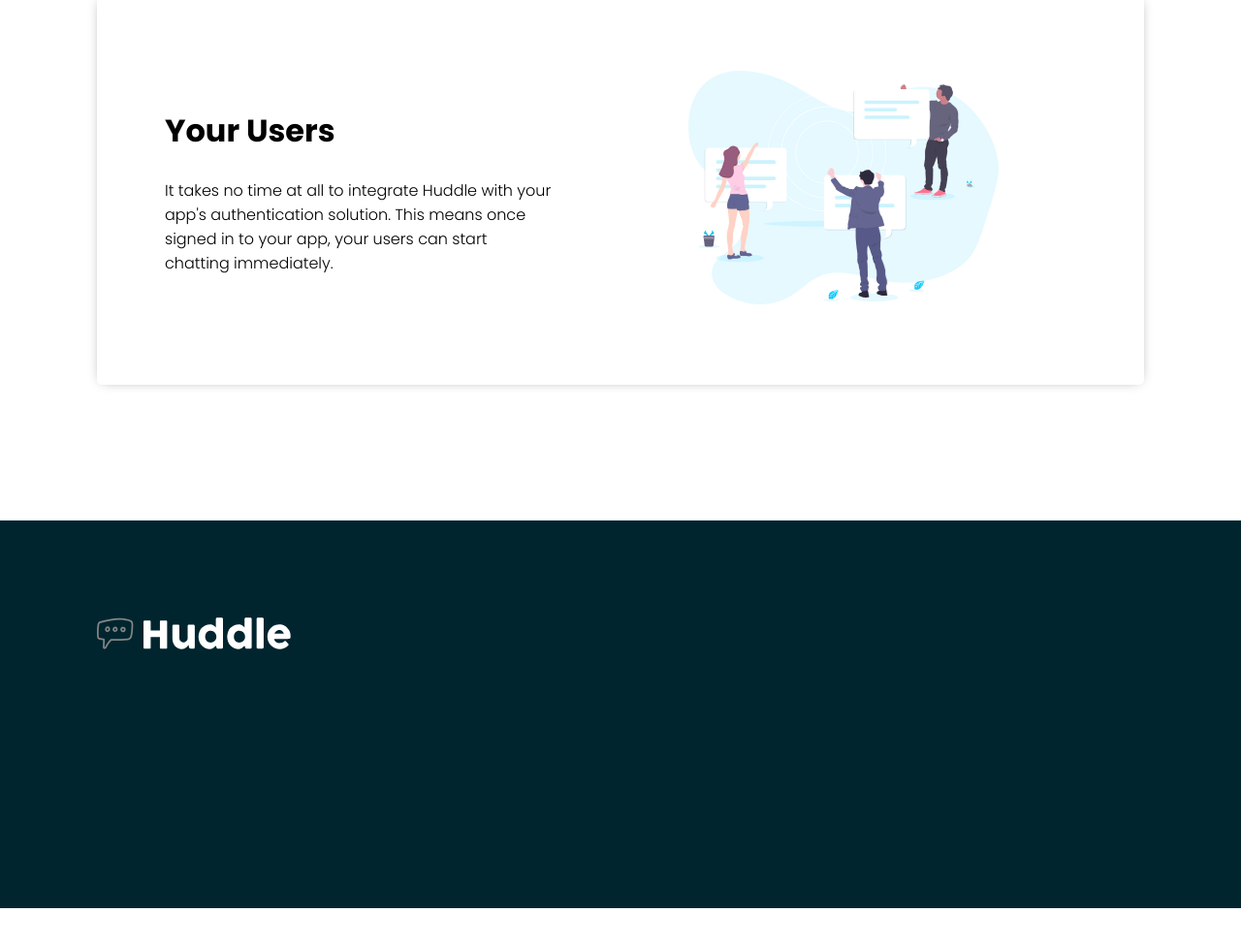
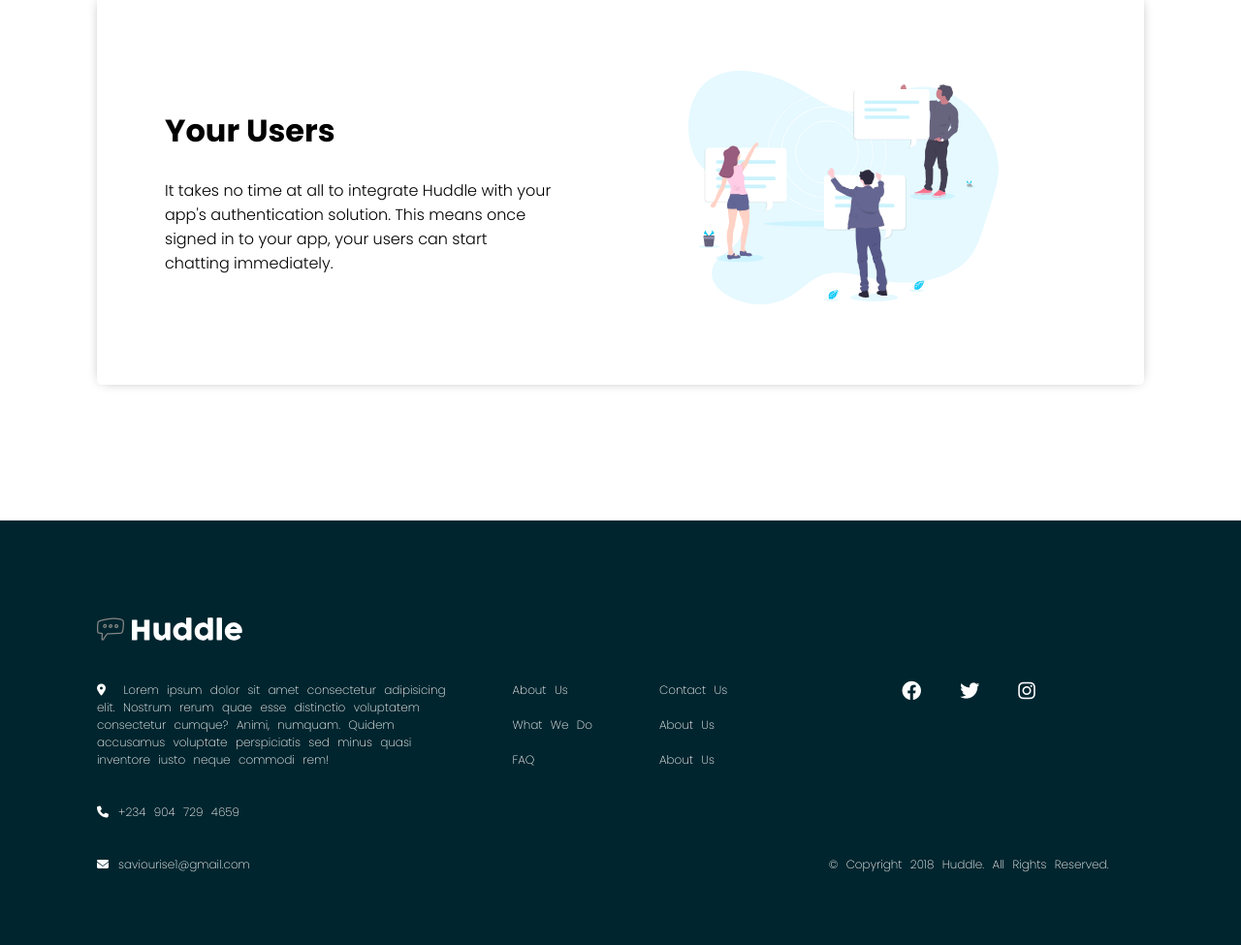
Before and after one commit to Saviourise/Zuri-responsive-task-2, a plain HTML site: page index.html in a window 1280 px wide. Shown: the part 1783-2758 px from the top of the page at 97% size. Before the commit the page ends 2720 px from the top, so only its background shows below. Drawn offline with nearby package versions, Linux system fonts and the light colour scheme.

Commit message:
Add files via upload

```diff
--- a/index.html
+++ b/index.html
@@ -17,6 +17,13 @@
     <link
       href="https://fonts.googleapis.com/css2?family=Open+Sans&display=swap"
       rel="stylesheet"
+    />
+    <link
+      rel="stylesheet"
+      href="https://cdnjs.cloudflare.com/ajax/libs/font-awesome/6.1.1/css/all.min.css"
+      integrity="sha512-KfkfwYDsLkIlwQp6LFnl8zNdLGxu9YAA1QvwINks4PhcElQSvqcyVLLD9aMhXd13uQjoXtEKNosOWaZqXgel0g=="
+      crossorigin="anonymous"
+      referrerpolicy="no-referrer"
     />
   </head>
   <body>
@@ -106,15 +113,52 @@
       <div class="info-logo">
         <img src="./images/logo.svg" alt="logo of the huddle concept" />
       </div>
+      <br />
+      <div class="footerRow">
+        <div class="fRow1">
+          <p>
+            <i class="fa-solid fa-location-dot"></i>
+            Lorem ipsum dolor sit amet consectetur adipisicing elit. Nostrum
+            rerum quae esse distinctio voluptatem consectetur cumque? Animi,
+            numquam. Quidem accusamus voluptate perspiciatis sed minus quasi
+            inventore iusto neque commodi rem!
+          </p>
+          <br />
+          <br />
+          <p><i class="fa-solid fa-phone"></i>+234 904 729 4659</p>
+          <br />
+          <br />
+          <p><i class="fa-solid fa-envelope"></i>saviourise1@gmail.com</p>
+        </div>
+        <div class="fRow2">
+          <div class="rowed">
+            <div class="rowed1">
+              <p>About Us</p>
+              <br />
+              <p>What We Do</p>
+              <br />
+              <p>FAQ</p>
+               <br class="show" />
+            </div>
+            <div class="rowed2">
+              <p>Contact Us</p>
+              <br />
+              <p>About Us</p>
+              <br />
+              <p>About Us</p>
+            </div>
+          </div>
+        </div>
+        <div class="fRow3">
+          <div>
+            <i class="fa-brands fa-facebook"></i
+            ><i class="fa-brands fa-twitter"></i
+            ><i class="fa-brands fa-instagram"></i>
+          </div>
+          <br>
+          <div>&copy Copyright 2018 Huddle. All Rights Reserved.</div>
+        </div>
+      </div>
     </section>
-
-    <script
-      type="module"
-      src="https://unpkg.com/ionicons@5.5.2/dist/ionicons/ionicons.esm.js"
-    ></script>
-    <script
-      nomodule
-      src="https://unpkg.com/ionicons@5.5.2/dist/ionicons/ionicons.js"
-    ></script>
   </body>
 </html>
--- a/style.css
+++ b/style.css
@@ -66,7 +66,7 @@
 }
 
 .heroText button {
-  font-family: "Poppins";
+  font-family: "Open Sans";
   width: 200px;
   padding: 10px;
   border: none;
@@ -127,11 +127,88 @@
 .info-logo img {
   filter: invert(100%) sepia(98%) saturate(0%) hue-rotate(321deg)
     brightness(102%) contrast(102%);
-    width: 200px;
+  width: 150px;
 }
 
+.footerRow {
+  display: grid;
+  grid-template-columns: 33.3% 33.3% 33.3%;
+}
+
+.fRow1,
+.fRow2,
+.fRow3 {
+  width: 100%;
+  height: auto;
+  margin: 20px 0px;
+  color: #fff;
+  font-weight: 200;
+  font-family: "Poppins";
+  word-spacing: 5px;
+  font-size: 12px;
+}
+
+i {
+  margin-right: 10px;
+}
+
+.rowed {
+  display: flex;
+  flex-direction: row;
+  align-items: center;
+  justify-content: space-evenly;
+}
+
+.rowed p:hover {
+  text-decoration: underline;
+}
+
+.rowed p {
+  cursor: pointer;
+}
+
+button {
+  transition: all 0.3s;
+  cursor: pointer;
+}
+
+button:hover {
+  opacity: 0.5;
+}
+.fRow3 {
+  text-align: center;
+  display: flex;
+  flex-direction: column;
+  justify-content: space-between;
+}
+.fRow3 i {
+  font-size: 20px;
+  margin: 0px 20px;
+  cursor: pointer;
+}
+
+.fRow3 i:hover {
+  color: hsl(322, 100%, 66%);
+}
+
+.show {
+  display: none;
+}
 
 @media only screen and (max-width: 400px) {
+  .footerContainer {
+    padding: 20px;
+  }
+  .show {
+    display: block;
+  }
+  .footerRow {
+    display: block;
+  }
+  .rowed {
+    display: block;
+  }
+
   .herosection {
     flex-direction: column;
     justify-content: center;
```
